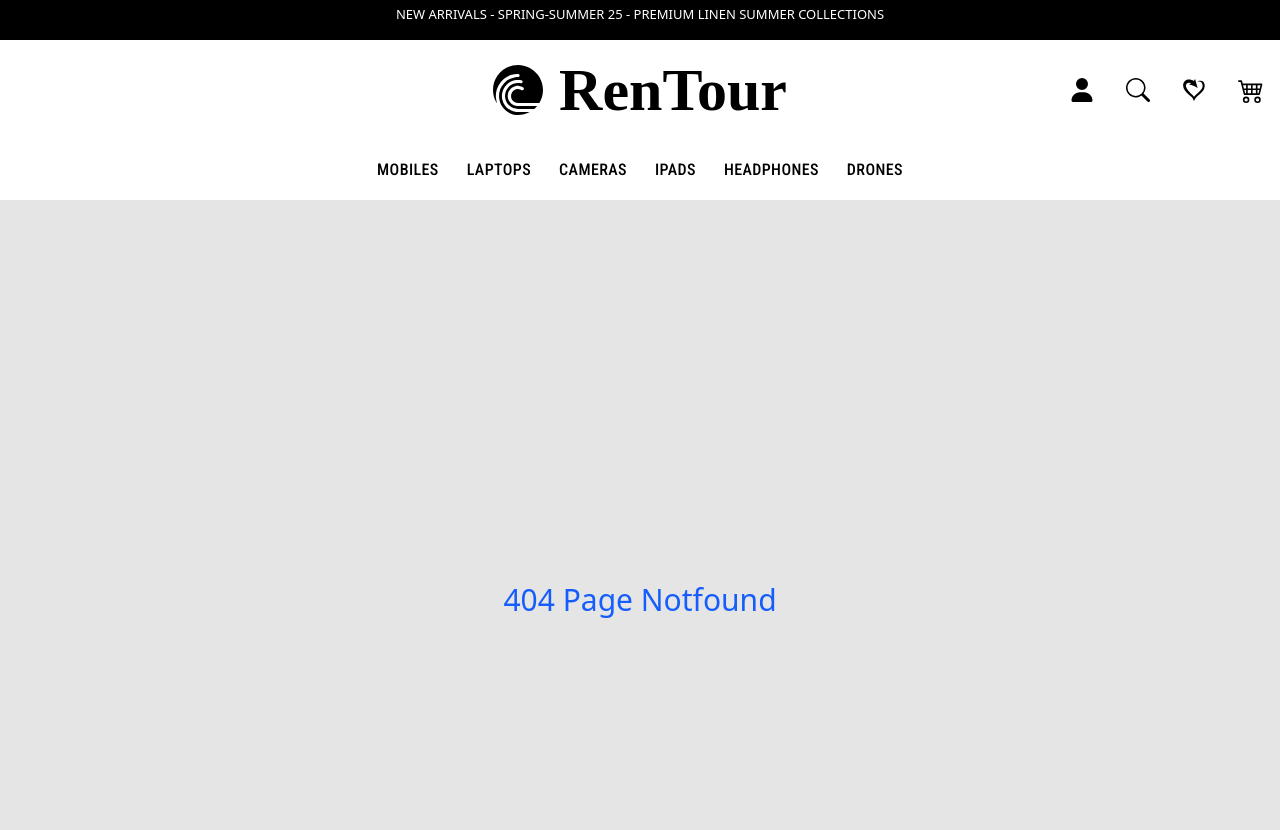
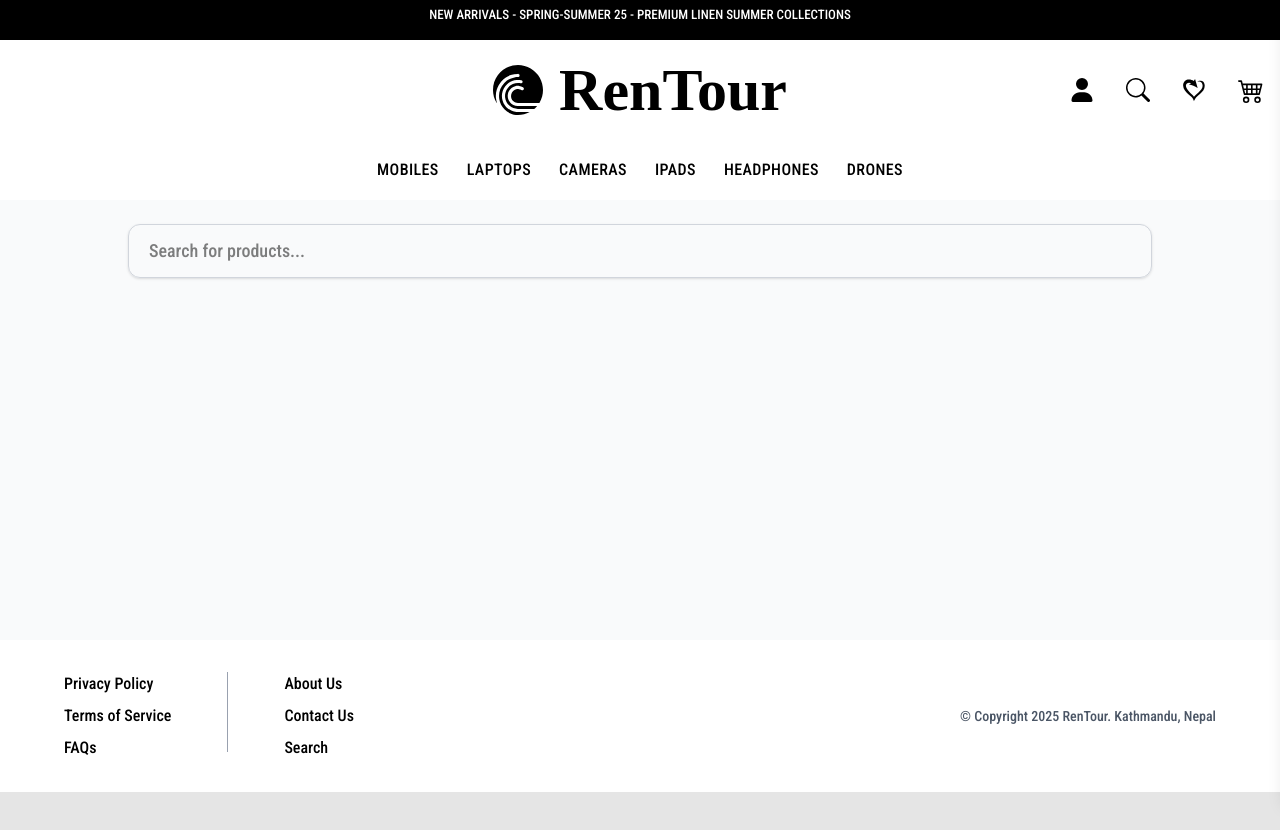
Before and after one commit to Ramanbade123/RentalSeller, a React (Vite) app: page /search in a window 1280 px wide. Before the commit this address had no page. Shown: the top 830 px of the page. After the commit the page ends 800 px from the top, so only its background shows below. Built offline with nearby package versions, Linux system fonts and the light colour scheme; a web font is replaced by a local one.

Commit message:
added page for searching functionality

```diff
--- a/src/Components/NavBar.jsx
+++ b/src/Components/NavBar.jsx
@@ -79,7 +79,9 @@ const NavBar = ({ toggleCart }) => {
                         )}
                     </div>
 
-                    <BsSearch />
+                    <Link to={"/search"} className="">
+                        <BsSearch />
+                    </Link>
 
                     <Link to="/wishlist" className='relative'>
                         <GiSelfLove />
--- a/src/GlobalState/AppProvider.jsx
+++ b/src/GlobalState/AppProvider.jsx
@@ -1,12 +1,17 @@
 import { AuthProvider } from "./AuthContext";
 import { CartProvider } from "./CartContext";
 import { WishlistProvider } from "./WishContext";
+import { SearchProvider } from "./SearchContext";
 
 const AppProvider = ({ children }) => {
     return (
         <AuthProvider>
             <CartProvider>
-                <WishlistProvider>{children}</WishlistProvider>
+                <WishlistProvider>
+                    <SearchProvider>
+                        {children}
+                    </SearchProvider>
+                </WishlistProvider>
             </CartProvider>
         </AuthProvider>
     );
--- /dev/null
+++ b/src/GlobalState/SearchContext.jsx
@@ -0,0 +1,43 @@
+// /src/GlobalState/SearchContext.js
+import React, { createContext, useState, useEffect, useCallback } from 'react';
+import axios from 'axios';
+
+export const SearchContext = createContext();
+
+export const SearchProvider = ({ children }) => {
+    const [query, setQuery] = useState('');
+    const [results, setResults] = useState([]);
+    const [loading, setLoading] = useState(false);
+    const [debouncedQuery, setDebouncedQuery] = useState(query);
+
+    // Debounce logic (300ms delay)
+    useEffect(() => {
+        const handler = setTimeout(() => setDebouncedQuery(query), 300);
+        return () => clearTimeout(handler);
+    }, [query]);
+
+    // Fetch products from API
+    useEffect(() => {
+        const fetchResults = async () => {
+            if (!debouncedQuery.trim()) return setResults([]);
+
+            setLoading(true);
+            try {
+                const res = await axios.get(`http://localhost:5000/api/products/search?q=${debouncedQuery}`);
+                setResults(res.data);
+            } catch (err) {
+                console.error('Search error:', err);
+            } finally {
+                setLoading(false);
+            }
+        };
+
+        fetchResults();
+    }, [debouncedQuery]);
+
+    return (
+        <SearchContext.Provider value={{ query, setQuery, results, loading }}>
+            {children}
+        </SearchContext.Provider>
+    );
+};
--- /dev/null
+++ b/src/Pages/Info/Search.jsx
@@ -0,0 +1,41 @@
+import React, { useContext } from 'react';
+import { SearchContext } from '../../GlobalState/SearchContext';
+import ProductCard from '../../Components/ProductCard';
+
+const Search = () => {
+    const { query, setQuery, results, loading } = useContext(SearchContext);
+
+    return (
+        <div className="min-h-[55vh] w-full px-4 py-6 bg-gray-50">
+            <div className="max-w-5xl mx-auto">
+                <div className="mb-6">
+                    <input
+                        type="text"
+                        value={query}
+                        onChange={(e) => setQuery(e.target.value)}
+                        placeholder="Search for products..."
+                        className="w-full px-5 py-3 text-lg border border-gray-300 rounded-xl shadow-sm focus:outline-none focus:ring-2 focus:ring-blue-500 transition"
+                    />
+                </div>
+
+                {loading && (
+                    <p className="text-center text-gray-600 text-sm">Searching...</p>
+                )}
+
+                {!loading && results.length > 0 && (
+                    <div className="grid grid-cols-1 sm:grid-cols-2 md:grid-cols-3 gap-6">
+                        {results.map((product) => (
+                            <ProductCard key={product.id} product={product} />
+                        ))}
+                    </div>
+                )}
+
+                {!loading && results.length === 0 && query.trim() !== '' && (
+                    <p className="text-center text-gray-500 mt-8">No products found.</p>
+                )}
+            </div>
+        </div>
+    );
+};
+
+export default Search;
--- a/src/Routes.jsx
+++ b/src/Routes.jsx
@@ -33,6 +33,7 @@ const FAQs = lazy(() => import("./Pages/Legal/FAQs"));
 const Privacy = lazy(() => import("./Pages/Legal/Privacy"));
 const TermsService = lazy(() => import("./Pages/Legal/TermsServices"));
 
+const Search = lazy(() => import("./Pages/Info/Search"));
 const ContactUs = lazy(() => import("./Pages/Info/ContactUs"));
 const AboutUs = lazy(() => import("./Pages/Info/AboutUs"));
 
@@ -99,6 +100,7 @@ const Router = createBrowserRouter([
       { path: "terms-of-service", element: LazyLoad(TermsService), errorElement: <ErrorBoundary /> },
 
       // Info Pages
+      { path: "search", element: LazyLoad(Search), errorElement: <ErrorBoundary /> },
       { path: "contact-us", element: LazyLoad(ContactUs), errorElement: <ErrorBoundary /> },
       { path: "about-us", element: LazyLoad(AboutUs), errorElement: <ErrorBoundary /> },
     ],
```
Also changed, not shown: 1 other file (tests, documents, lock files or other folders).
